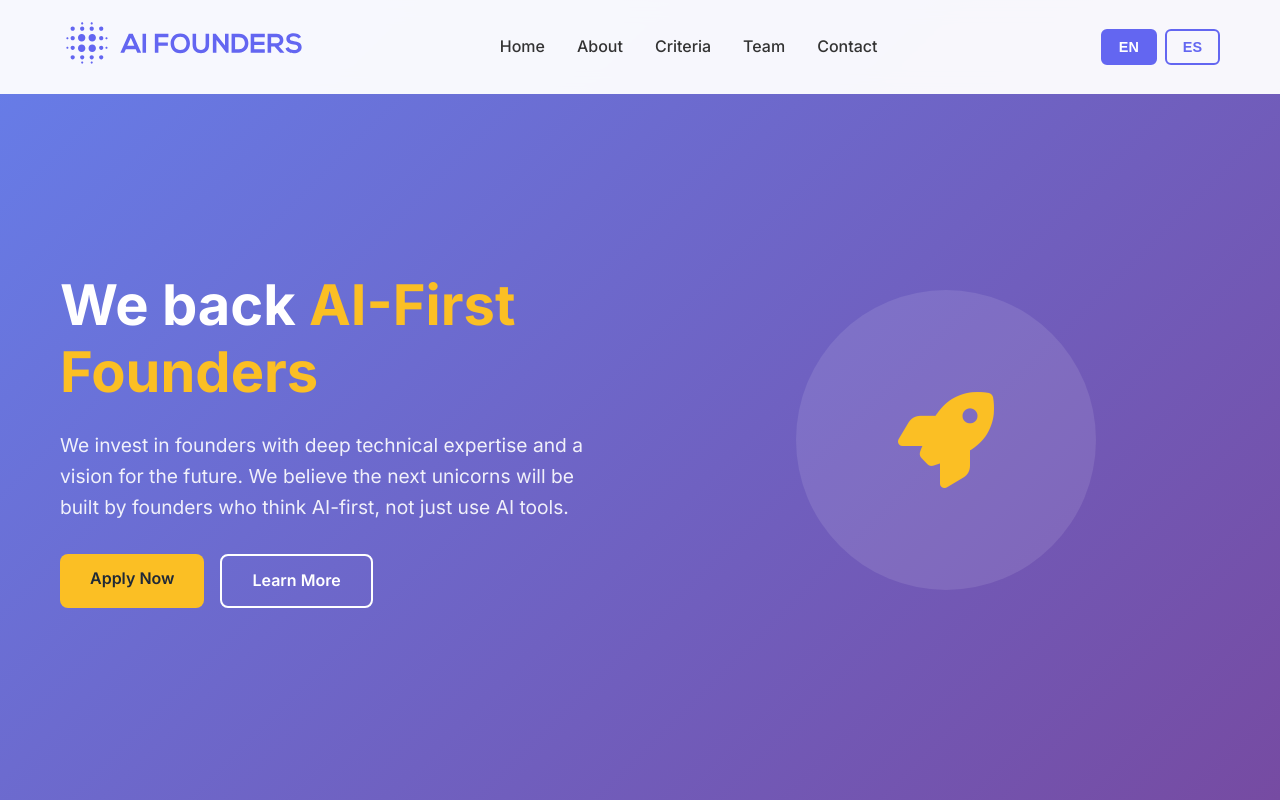
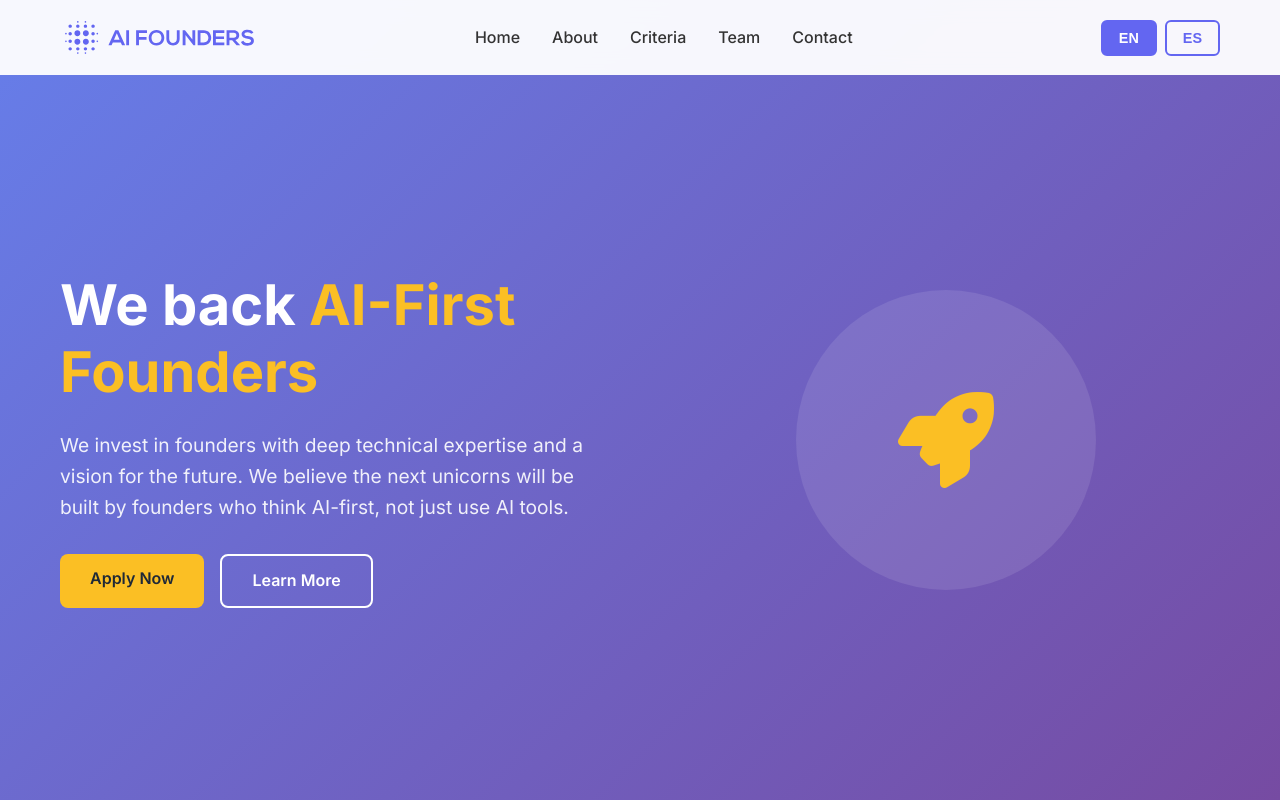
Before and after one commit to jlisenberg/aifounders-website, a website: page index.html in a window 1280 px wide. Shown: the top 800 px of the page. Drawn offline with nearby package versions, Linux system fonts and the light colour scheme.

Commit message:
Reduce logo size by 20% and fix vertical alignment in navbar

```diff
--- a/styles.css
+++ b/styles.css
@@ -53,15 +53,26 @@ body {
 }
 
 .logo-img {
-    height: 3.375rem; /* +50% respecto a 2.25rem */
+    height: 2.7rem; /* reducido 20% desde 3.375rem */
     width: auto;
     display: block;
+    vertical-align: middle;
 }
 
 @media (max-width: 768px) {
     .logo-img {
-        height: 2.8125rem; /* +50% respecto a 1.875rem */
+        height: 2.25rem; /* reducido 20% desde 2.8125rem */
     }
+}
+
+/* Alinear verticalmente el logo en el header */
+.nav-logo {
+    display: flex;
+    align-items: center;
+}
+
+.logo-link {
+    line-height: 1;
 }
 
 .nav-menu {
```
